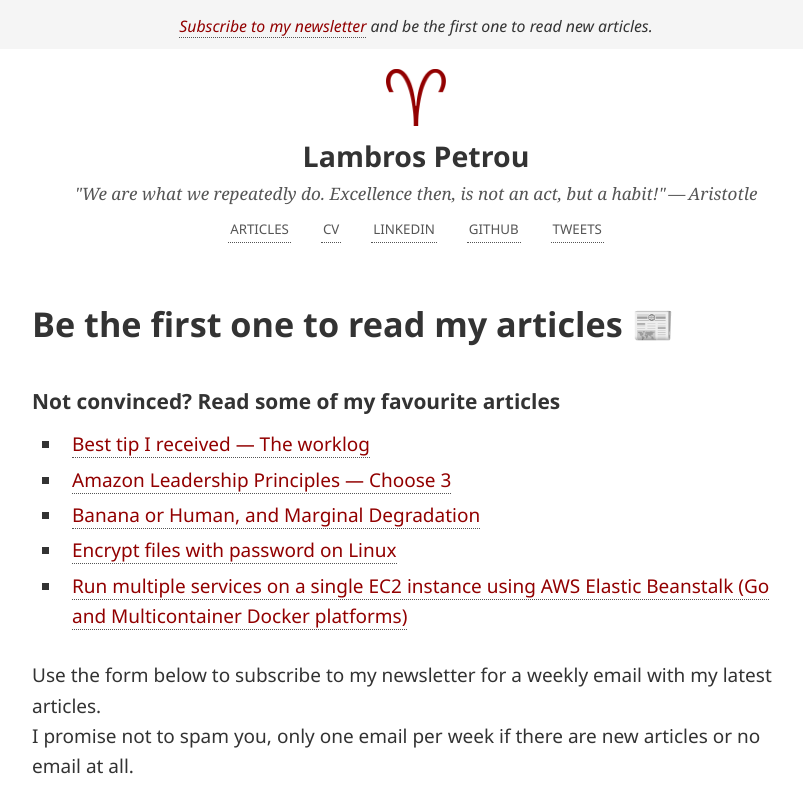
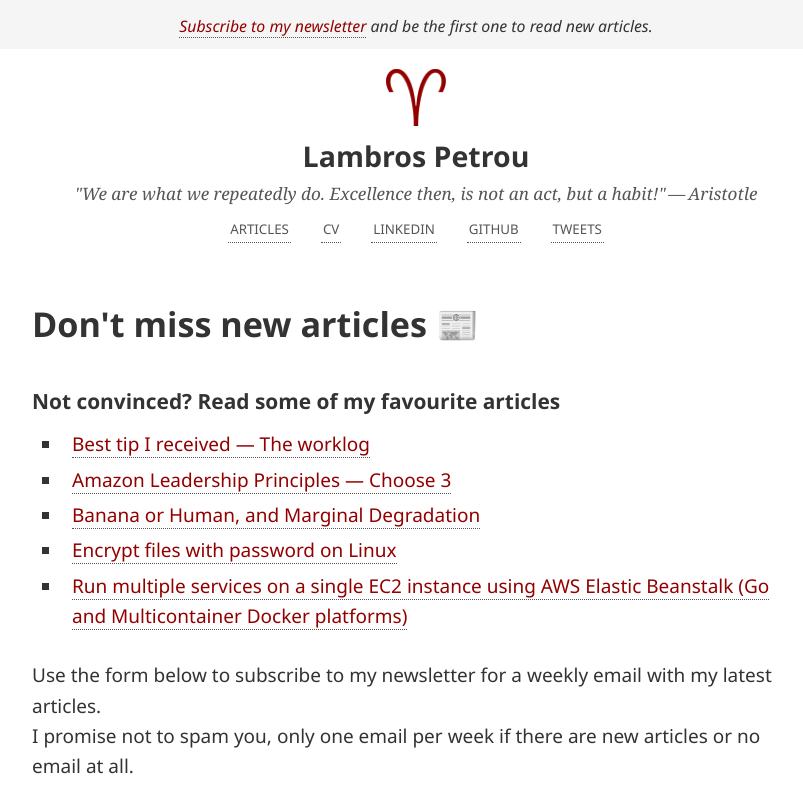
Before and after one commit to lambrospetrou/lambrospetrou.github.io, a Next.js app: page /newsletter in a window 1280 px wide. Shown: the top 800 px of the page, without its empty margins (224-1027 px from the left). Built offline with nearby package versions, Linux system fonts and the light colour scheme.

Commit message:
Update newsletter.js

```diff
--- a/src/pages/newsletter.js
+++ b/src/pages/newsletter.js
@@ -14,7 +14,7 @@ export default function NewsletterSignupSuccess({}) {
         <meta property="og:description" content={desc}/>
         <meta name="description" content={desc}/>
       </Head>
-      <h1>Be the first one to read my articles 📰</h1>
+      <h1>Don't miss new articles 📰</h1>
       <FavouriteArticlesList heading="Not convinced? Read some of my favourite articles" />
       <p>
         Use the form below to subscribe to my newsletter for a weekly email with my latest articles.
```
